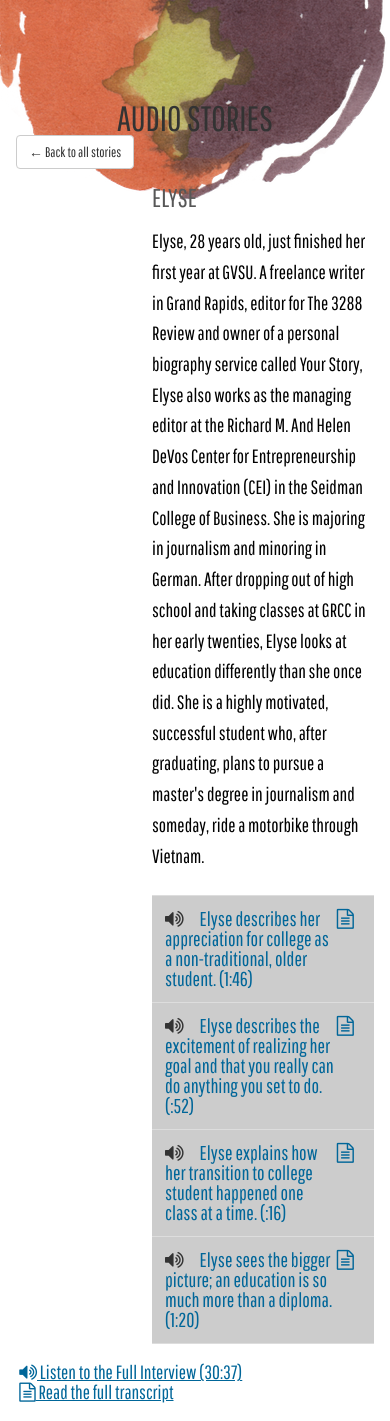
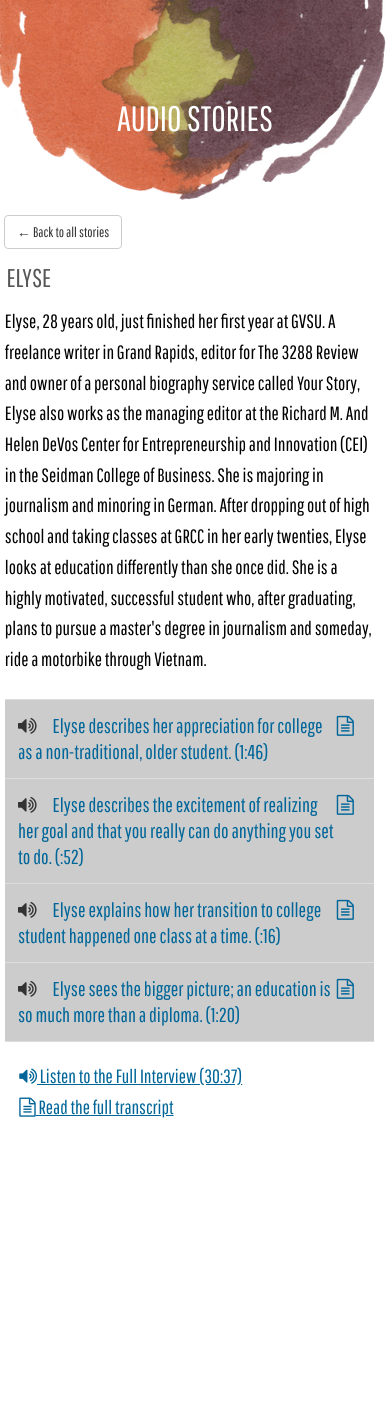
Before and after one commit to gvsulib/connections, a PHP site: page /?story_id=1 in a window 390 px wide; the page is wider, and only the part inside the window is pictured. After the commit the page ends 1118 px from the top of that part, so only its background shows below. Run offline with PHP 8.4, Linux system fonts and the light colour scheme.

Commit message:
Updated Vanessa details, tweaked mobile styles

```diff
--- a/inc/data.json
+++ b/inc/data.json
@@ -235,42 +235,42 @@
     "LongBio": "Vanessa will graduate in 2017 with a degree in allied health science and a minor in criminal justice. She plans to pursue a master's degree in public health. Growing up bilingual in a small town made Vanessa's transition to GVSU a bit of a challenge at first. Seeking out (and receiving) grants, getting involved with TRiO Student Support Services, and being her own strongest advocate, Vanessa has become an amazing example for others on how to succeed at college, no matter what your background. Vanessa has worked hard to get where she is, holding down two jobs throughout her time at GVSU, both in TRiO and off campus. She plans to advocate for those without a voice when she graduates, using her Spanish to help others navigate the complex healthcare landscape.",
      "Audio": {
       "0": {
-        "Desc": "Here is a short description about the first audio file",
+        "Desc": "Vanessa not only overcomes disappointment, she realizes an incredible truth about herself. (2:46)",
         "URL": "audio/Vanessa_01.mp3",
         "Emotion": "#333"
       },
       "1": {
-        "Desc": "Here is a short description about the second audio file",
+        "Desc": "The power one class can have in a life. (1:41)",
         "URL": "audio/Vanessa_02.mp3",
         "Emotion": "#333"
       },
       "2": {
-        "Desc": "Here is a short description about the second audio file",
+        "Desc": "The decision to attend college can be intimidating for a first-generation student. (2:43)",
         "URL": "audio/Vanessa_03.mp3",
         "Emotion": "#333"
       },
       "3": {
-        "Desc": "Here is a short description about the second audio file",
+        "Desc": "Choosing GVSU and facing the first tuition bill. (1:15)",
         "URL": "audio/Vanessa_04.mp3",
         "Emotion": "#333"
       },
       "4": {
-        "Desc": "Here is a short description about the second audio file",
+        "Desc": "Vanessa’s feelings about working two jobs all the way through college. (1:10)",
         "URL": "audio/Vanessa_05.mp3",
         "Emotion": "#333"
       },
       "5": {
-        "Desc": "Here is a short description about the second audio file",
+        "Desc": "The TRiO affect - connecting a commuter student to campus. (1:56)",
         "URL": "audio/Vanessa_06.mp3",
         "Emotion": "#333"
       },
       "6": {
-        "Desc": "Here is a short description about the second audio file",
+        "Desc": "Vanessa reflects on her most frustrating time. (1:49)",
         "URL": "audio/Vanessa_07.mp3",
         "Emotion": "#333"
       },
       "7": {
-        "Desc": "Here is a short description about the second audio file",
+        "Desc": "Vanessa on the support of friends and family. (3:47)",
         "URL": "audio/Vanessa_08.mp3",
         "Emotion": "#333"
       }
@@ -434,7 +434,7 @@
         "Emotion": "#333"
       },
       "2": {
-        "Desc": "The TriO effect. A major part of the college experience for Ja-Queshia. (3:48)",
+        "Desc": "The TRiO effect. A major part of the college experience for Ja-Queshia. (3:48)",
         "URL": "audio/Ja-Queshia3.mp3",
         "Emotion": "#333"
       },
--- a/inc/styles.css
+++ b/inc/styles.css
@@ -200,7 +200,7 @@ div.letter {
 
 .audio_player ol li {
 position: relative;
-
+line-height: 1.3em;
 }
 
 .audio_player ol li:first-child {
@@ -252,6 +252,7 @@ position: relative;
 .full-interview ul li {
 	display: inline-block;
 	margin-left: 1em;
+	line-height: 1.6em;
 }
 .full-interview a {
 	color: #069;
@@ -341,3 +342,27 @@ body #sm2-container embed {
  left:-9999em;
  top:-9999em;
 }
+
+@media screen and (max-width: 530px) {
+	h1 a {
+		color: #fff;
+	}
+
+}
+
+@media screen and (max-width: 640px) {
+	.bio_wrapper h2,
+	.bio_wrapper p,
+	.audio_player {
+		margin-left: .25em;
+	}
+	html {
+		background-position: -65% 185%;}
+	body {
+	background-position: 100% -45%;}
+.back-button {
+	margin-left: .25em;
+	margin-top: 5em;
+}
+
+}
```
